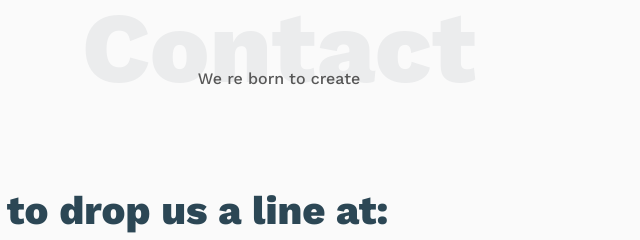
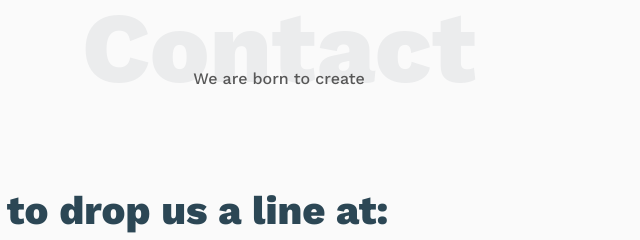
Before and after one commit to Seif-Sameh/Template1, a plain HTML site: page index.html in a window 1280 px wide. Shown: the part 3318-3558 px from the top of the page, 361-1001 px from the left. Drawn offline with nearby package versions, Linux system fonts and the light colour scheme.

Commit message:
Update index.html

```diff
--- a/index.html
+++ b/index.html
@@ -188,7 +188,7 @@
     <div class="contact-section" id="Contact">
         <div class="container">
             <h2 class="special-heading">Contact</h2>
-            <p class="special-p">We re born to create</p>
+            <p class="special-p">We are born to create</p>
 
             <div class="info">
                 <p class="label">Feel free to drop us a line at:</p>
```
